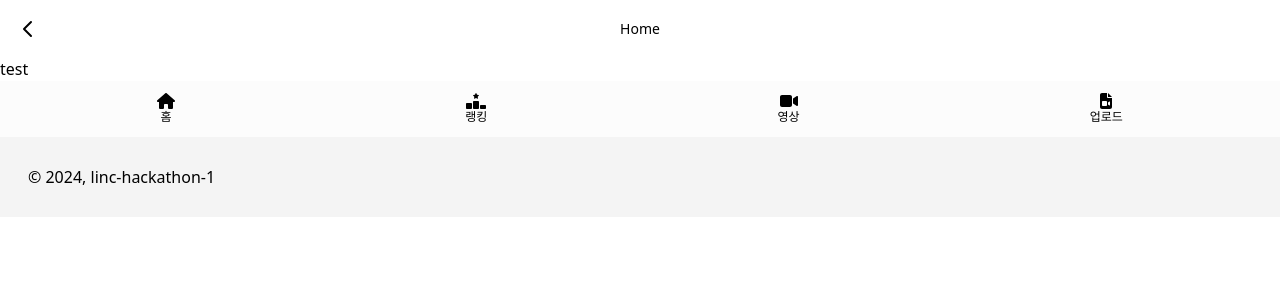
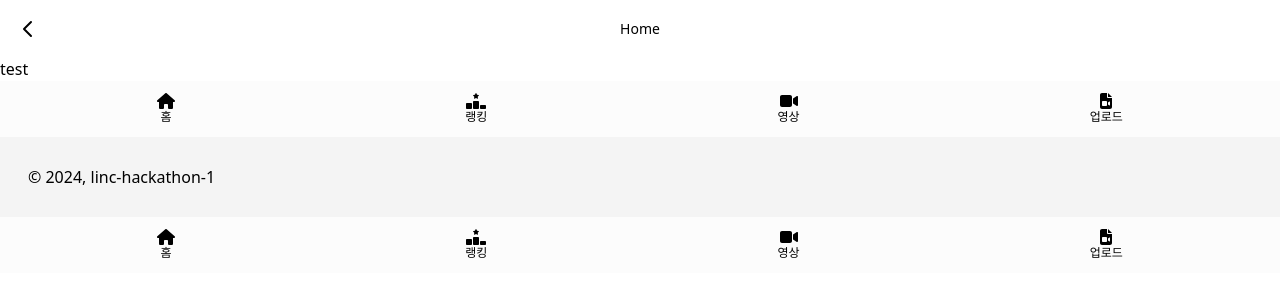
Before and after one commit to linc-hackathon-1/web1-frontend, a React (Vite) app: page / in a window 1280 px wide. Shown: the top 300 px of the page. Built offline with nearby package versions, Linux system fonts and the light colour scheme; a web font is replaced by a local one.

Commit message:
feat: templates에 hideNavigation 추가

```diff
--- a/src/components/templates/Page.tsx
+++ b/src/components/templates/Page.tsx
@@ -1,16 +1,18 @@
 import React from 'react';
 import Footer from '../organisms/Footer';
 import Header from '../organisms/Header';
+import Navigation from '../organisms/Navigation';
 
 interface PageTemplateProps {
   hideHeader?: boolean;
   pageName: string;
   hideFooter?: boolean;
+  hideNavigation?: boolean;
   children: React.ReactNode;
 }
 
 function Page({
-  hideHeader = false, pageName, hideFooter = false, children,
+  hideHeader = false, pageName, hideFooter = false, hideNavigation = false, children,
 }: PageTemplateProps) {
   return (
     <>
@@ -19,6 +21,7 @@ function Page({
         {children}
       </article>
       {!hideFooter && <Footer />}
+      {!hideNavigation && <Navigation />}
     </>
   );
 }
```
